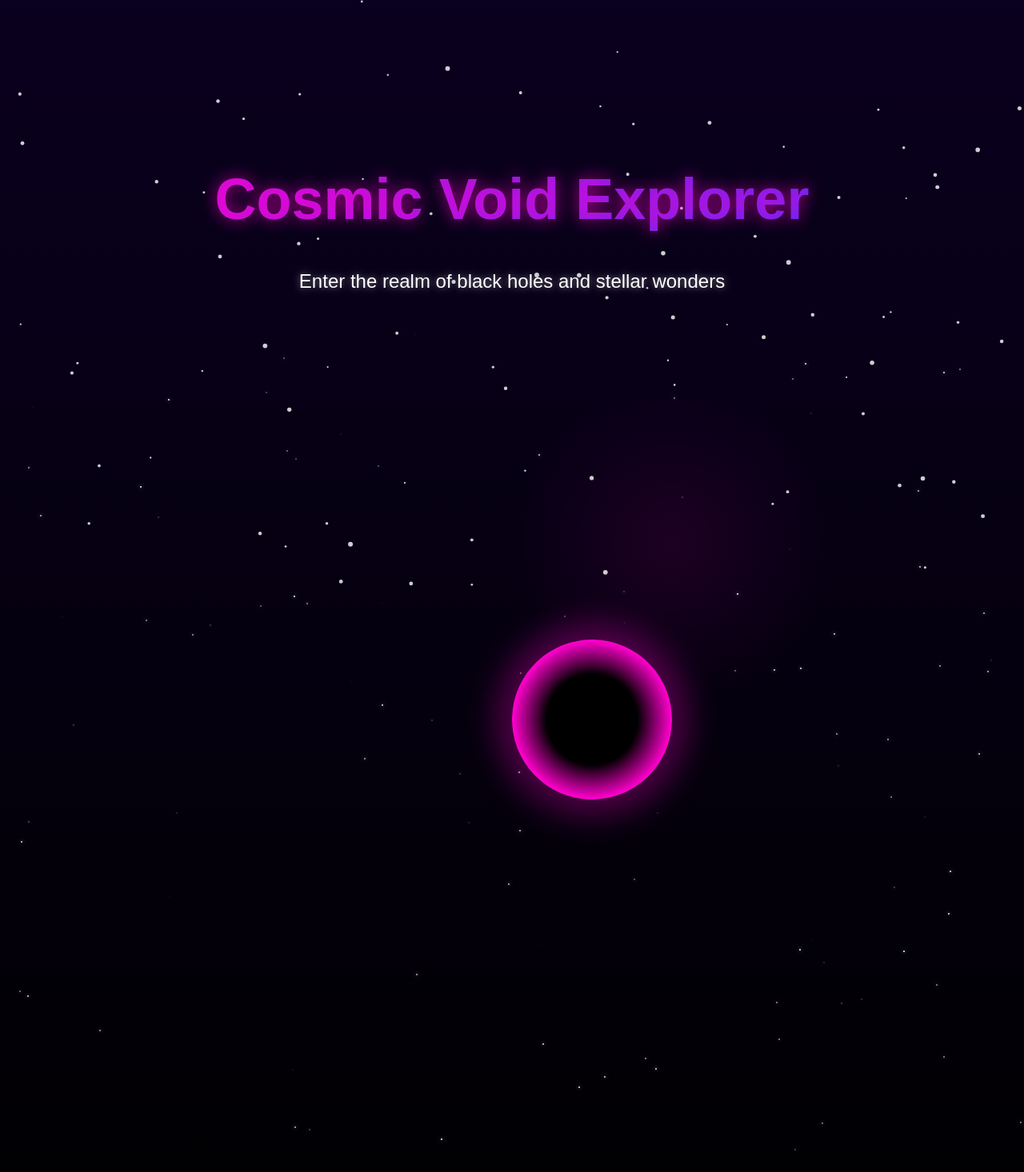
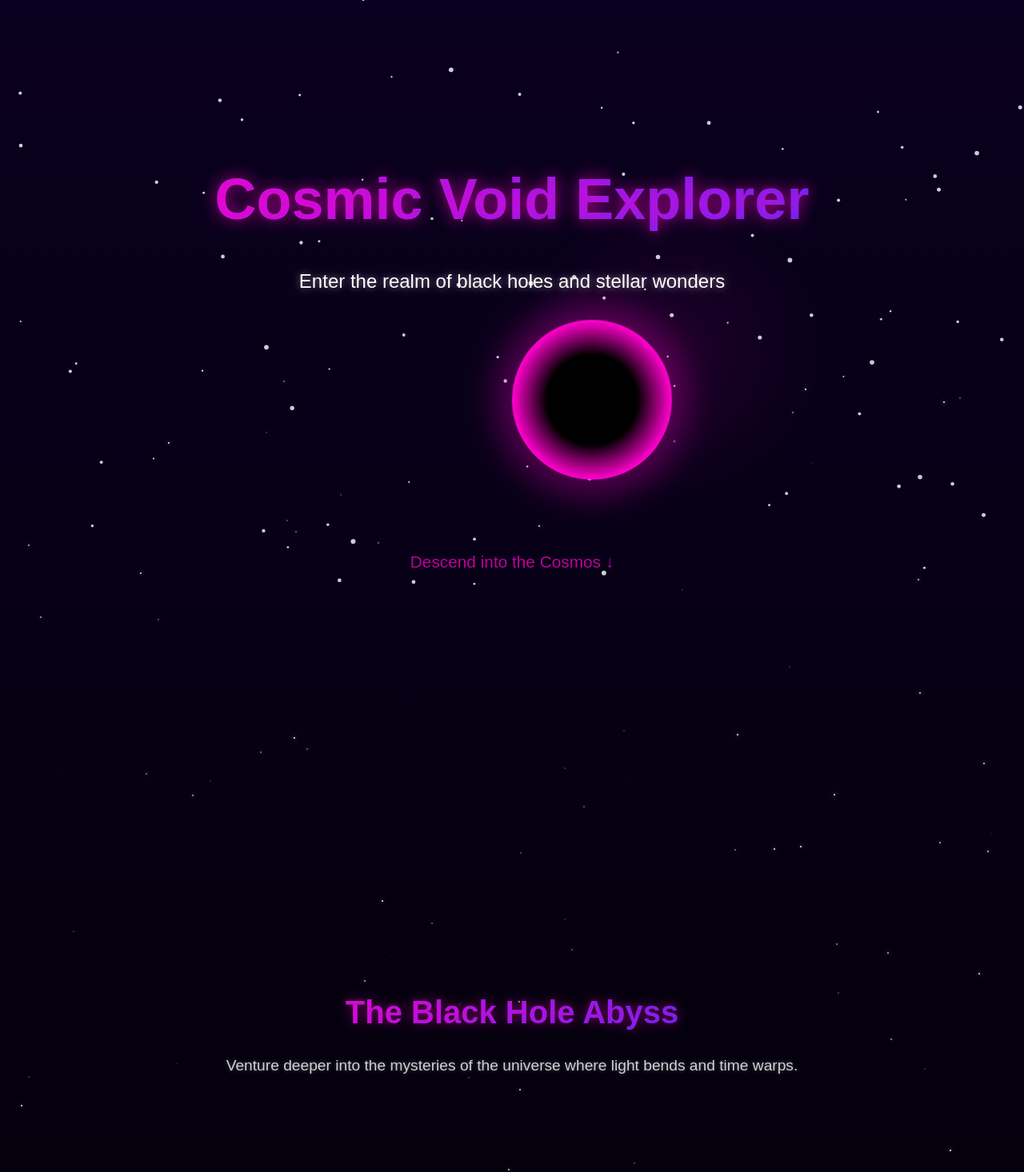
Before and after one commit to AnishDubey27/amplify-sample, a React (Create React App) app: page / in a window 1280 px wide. Shown: the top 1466 px of the page at 80% size. Built offline with nearby package versions, Linux system fonts and the light colour scheme.

Commit message:
new page

```diff
--- a/src/App.js
+++ b/src/App.js
@@ -1,9 +1,8 @@
 import { motion } from 'framer-motion';
 import { useEffect, useRef } from 'react';
 
-// Note: Make sure to install framer-motion: npm install framer-motion
-// Add this to your index.html for the font:
-// <link href="https://fonts.googleapis.com/css2?family=Orbitron:wght@400;700&display=swap" rel="stylesheet">
+// Note: Install framer-motion: npm install framer-motion
+// Add to index.html: <link href="https://fonts.googleapis.com/css2?family=Orbitron:wght@400;700&display=swap" rel="stylesheet">
 
 function App() {
   const canvasRef = useRef(null);
@@ -66,7 +65,6 @@ function App() {
     }
     animate();
 
-    // Handle window resize
     const handleResize = () => {
       canvas.width = window.innerWidth;
       canvas.height = window.innerHeight;
@@ -80,22 +78,22 @@ function App() {
       {/* Canvas for Black Hole Particle Effect */}
       <canvas ref={canvasRef} style={styles.canvas} />
 
-      {/* Animated Cosmic Title */}
+      {/* Fade-in Cosmic Title */}
       <motion.div
         style={styles.titleContainer}
-        initial={{ scale: 0, rotate: -180 }}
-        animate={{ scale: 1, rotate: 0 }}
-        transition={{ duration: 2, type: 'spring' }}
+        initial={{ opacity: 0, y: 50 }}
+        animate={{ opacity: 1, y: 0 }}
+        transition={{ duration: 1.5, ease: 'easeOut' }}
       >
         <h1 style={styles.title}>Cosmic Void Explorer</h1>
       </motion.div>
 
-      {/* Orbiting Subtitle */}
+      {/* Fade-in Subtitle */}
       <motion.div
         style={styles.subtitle}
-        initial={{ opacity: 0, y: 100 }}
-        animate={{ opacity: 1, y: 0, rotate: 360 }}
-        transition={{ delay: 1, duration: 2 }}
+        initial={{ opacity: 0, y: 50 }}
+        animate={{ opacity: 1, y: 0 }}
+        transition={{ delay: 0.5, duration: 1.5, ease: 'easeOut' }}
       >
         <p>Enter the realm of black holes and stellar wonders</p>
       </motion.div>
@@ -136,7 +134,7 @@ function App() {
             key={i}
             style={{
               ...styles.star,
-              top: `${Math.random() * 200}vh`,
+              top: `${Math.random() * 300}vh`, // Increased for more scrollable area
               left: `${Math.random() * 100}vw`,
             }}
             animate={{
@@ -150,6 +148,22 @@ function App() {
           />
         ))}
       </div>
+
+      {/* Additional Scrollable Content */}
+      <div style={styles.scrollContent}>
+        <motion.div
+          style={styles.section}
+          initial={{ opacity: 0 }}
+          whileInView={{ opacity: 1 }}
+          transition={{ duration: 1 }}
+          viewport={{ once: true }}
+        >
+          <h2 style={styles.sectionTitle}>The Black Hole Abyss</h2>
+          <p style={styles.sectionText}>
+            Venture deeper into the mysteries of the universe where light bends and time warps.
+          </p>
+        </motion.div>
+      </div>
     </div>
   );
 }
@@ -157,17 +171,18 @@ function App() {
 // Inline Styles
 const styles = {
   app: {
-    minHeight: '200vh',
+    minHeight: '300vh', // Increased height to enable scrolling
     background: 'linear-gradient(180deg, #0a001f 0%, #000000 100%)',
     position: 'relative',
-    overflow: 'hidden',
+    overflowX: 'hidden', // Changed to allow vertical scroll
     fontFamily: "'Orbitron', sans-serif",
   },
   canvas: {
-    position: 'absolute',
+    position: 'fixed', // Fixed to stay in viewport
     top: 0,
     left: 0,
     zIndex: 1,
+    height: '100vh', // Keeps canvas at viewport height
   },
   titleContainer: {
     position: 'relative',
@@ -191,7 +206,7 @@ const styles = {
     textShadow: '0 0 10px rgba(255, 255, 255, 0.5)',
   },
   nebula: {
-    position: 'absolute',
+    position: 'fixed',
     width: '400px',
     height: '400px',
     background: 'radial-gradient(circle, rgba(255,0,204,0.3) 0%, rgba(51,51,255,0) 70%)',
@@ -202,7 +217,7 @@ const styles = {
     zIndex: 0,
   },
   blackHole: {
-    position: 'absolute',
+    position: 'fixed',
     width: '200px',
     height: '200px',
     top: '50%',
@@ -218,7 +233,7 @@ const styles = {
     boxShadow: '0 0 40px 20px rgba(255, 0, 204, 0.3)',
   },
   scrollIndicator: {
-    position: 'absolute',
+    position: 'fixed',
     bottom: '10vh',
     width: '100%',
     textAlign: 'center',
@@ -240,6 +255,31 @@ const styles = {
     borderRadius: '50%',
     boxShadow: '0 0 5px rgba(255,255,255,0.8)',
   },
+  scrollContent: {
+    position: 'relative',
+    zIndex: 2,
+    paddingTop: '100vh', // Starts after initial viewport
+    paddingBottom: '50vh',
+    color: '#ffffff',
+    textAlign: 'center',
+  },
+  section: {
+    padding: '20px',
+    maxWidth: '800px',
+    margin: '0 auto',
+  },
+  sectionTitle: {
+    fontSize: '2.5rem',
+    background: 'linear-gradient(135deg, #ff00cc, #3333ff)',
+    WebkitBackgroundClip: 'text',
+    WebkitTextFillColor: 'transparent',
+    textShadow: '0 0 15px rgba(255, 0, 204, 0.5)',
+  },
+  sectionText: {
+    fontSize: '1.2rem',
+    color: '#d1d1d1',
+    textShadow: '0 0 5px rgba(255, 255, 255, 0.3)',
+  },
 };
 
 export default App;
```
